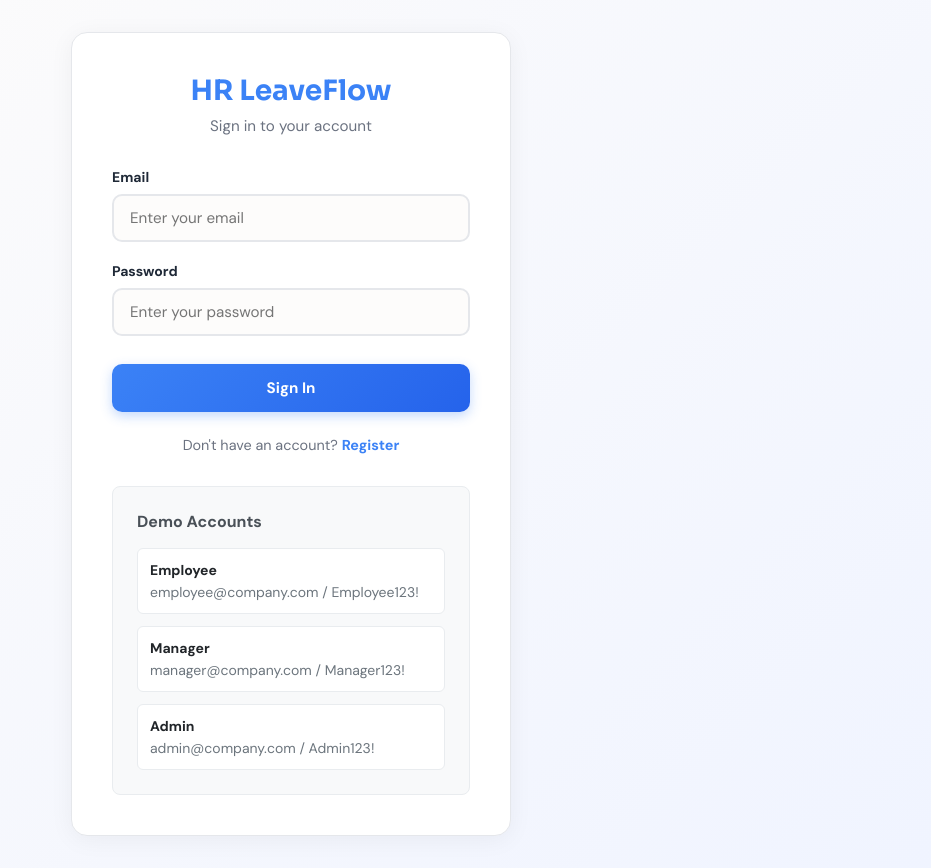
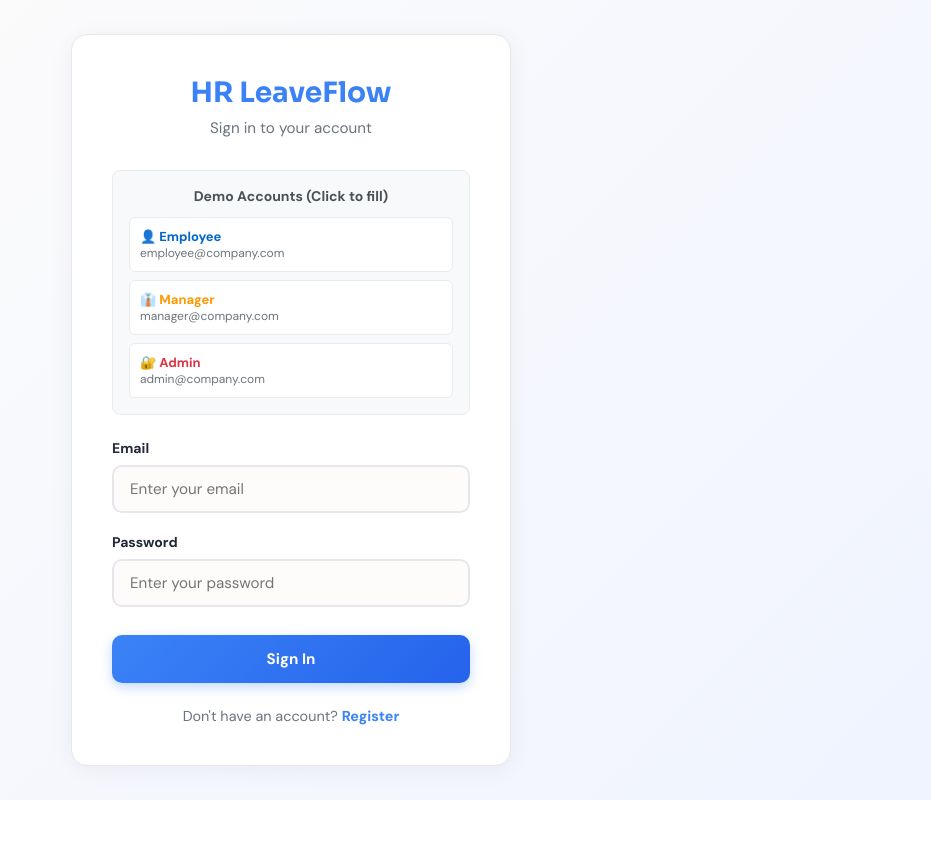
Before and after one commit to adeleke-taiwo-dev/HR-LeaveFlow, a React (Vite) app in the folder client/: page /HR-LeaveFlow/login in a window 1280 px wide. Shown: the whole page, without its empty margins (349-1280 px from the left). After the commit the page ends 800 px from the top, so only its background shows below. Built offline with nearby package versions, Linux system fonts and the light colour scheme; no server answers.

Commit message:
Move demo credentials to top with click-to-fill functionality

```diff
--- a/client/src/pages/LoginPage.jsx
+++ b/client/src/pages/LoginPage.jsx
@@ -25,6 +25,11 @@ export default function LoginPage() {
     }
   };
 
+  const fillCredentials = (email, password) => {
+    setEmail(email);
+    setPassword(password);
+  };
+
   return (
     <div className="auth-page">
       <div className="auth-card">
@@ -32,6 +37,40 @@ export default function LoginPage() {
           <h1>HR LeaveFlow</h1>
           <p>Sign in to your account</p>
         </div>
+
+        <div style={{ marginBottom: '1.5rem', padding: '1rem', backgroundColor: '#f8f9fa', borderRadius: '8px', border: '1px solid #e9ecef' }}>
+          <h3 style={{ margin: '0 0 0.75rem 0', fontSize: '0.875rem', color: '#495057', fontWeight: '600', textAlign: 'center' }}>Demo Accounts (Click to fill)</h3>
+          <div style={{ display: 'grid', gap: '0.5rem', fontSize: '0.813rem' }}>
+            <div
+              onClick={() => fillCredentials('employee@company.com', 'Employee123!')}
+              style={{ padding: '0.625rem', backgroundColor: 'white', borderRadius: '6px', border: '1px solid #e9ecef', cursor: 'pointer', transition: 'all 0.2s' }}
+              onMouseEnter={(e) => e.currentTarget.style.backgroundColor = '#e7f3ff'}
+              onMouseLeave={(e) => e.currentTarget.style.backgroundColor = 'white'}
+            >
+              <div style={{ fontWeight: '600', color: '#0066cc' }}>👤 Employee</div>
+              <div style={{ color: '#6c757d', fontSize: '0.75rem' }}>employee@company.com</div>
+            </div>
+            <div
+              onClick={() => fillCredentials('manager@company.com', 'Manager123!')}
+              style={{ padding: '0.625rem', backgroundColor: 'white', borderRadius: '6px', border: '1px solid #e9ecef', cursor: 'pointer', transition: 'all 0.2s' }}
+              onMouseEnter={(e) => e.currentTarget.style.backgroundColor = '#fff4e6'}
+              onMouseLeave={(e) => e.currentTarget.style.backgroundColor = 'white'}
+            >
+              <div style={{ fontWeight: '600', color: '#ff9900' }}>👔 Manager</div>
+              <div style={{ color: '#6c757d', fontSize: '0.75rem' }}>manager@company.com</div>
+            </div>
+            <div
+              onClick={() => fillCredentials('admin@company.com', 'Admin123!')}
+              style={{ padding: '0.625rem', backgroundColor: 'white', borderRadius: '6px', border: '1px solid #e9ecef', cursor: 'pointer', transition: 'all 0.2s' }}
+              onMouseEnter={(e) => e.currentTarget.style.backgroundColor = '#ffe6e6'}
+              onMouseLeave={(e) => e.currentTarget.style.backgroundColor = 'white'}
+            >
+              <div style={{ fontWeight: '600', color: '#dc3545' }}>🔐 Admin</div>
+              <div style={{ color: '#6c757d', fontSize: '0.75rem' }}>admin@company.com</div>
+            </div>
+          </div>
+        </div>
+
         <form onSubmit={handleSubmit} className="auth-form">
           <div className="form-group">
             <label htmlFor="email">Email</label>
@@ -62,24 +101,6 @@ export default function LoginPage() {
         <p className="auth-footer">
           Don't have an account? <Link to="/register">Register</Link>
         </p>
-
-        <div style={{ marginTop: '2rem', padding: '1.5rem', backgroundColor: '#f8f9fa', borderRadius: '8px', border: '1px solid #e9ecef' }}>
-          <h3 style={{ margin: '0 0 1rem 0', fontSize: '1rem', color: '#495057', fontWeight: '600' }}>Demo Accounts</h3>
-          <div style={{ display: 'grid', gap: '0.75rem', fontSize: '0.875rem' }}>
-            <div style={{ padding: '0.75rem', backgroundColor: 'white', borderRadius: '6px', border: '1px solid #e9ecef' }}>
-              <div style={{ fontWeight: '600', color: '#212529', marginBottom: '0.25rem' }}>Employee</div>
-              <div style={{ color: '#6c757d' }}>employee@company.com / Employee123!</div>
-            </div>
-            <div style={{ padding: '0.75rem', backgroundColor: 'white', borderRadius: '6px', border: '1px solid #e9ecef' }}>
-              <div style={{ fontWeight: '600', color: '#212529', marginBottom: '0.25rem' }}>Manager</div>
-              <div style={{ color: '#6c757d' }}>manager@company.com / Manager123!</div>
-            </div>
-            <div style={{ padding: '0.75rem', backgroundColor: 'white', borderRadius: '6px', border: '1px solid #e9ecef' }}>
-              <div style={{ fontWeight: '600', color: '#212529', marginBottom: '0.25rem' }}>Admin</div>
-              <div style={{ color: '#6c757d' }}>admin@company.com / Admin123!</div>
-            </div>
-          </div>
-        </div>
       </div>
     </div>
   );
```
